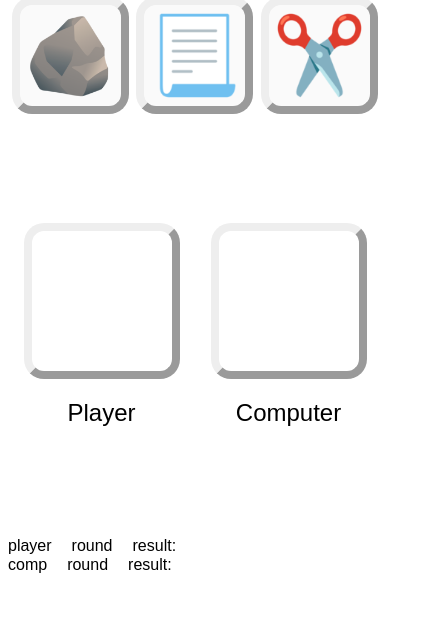
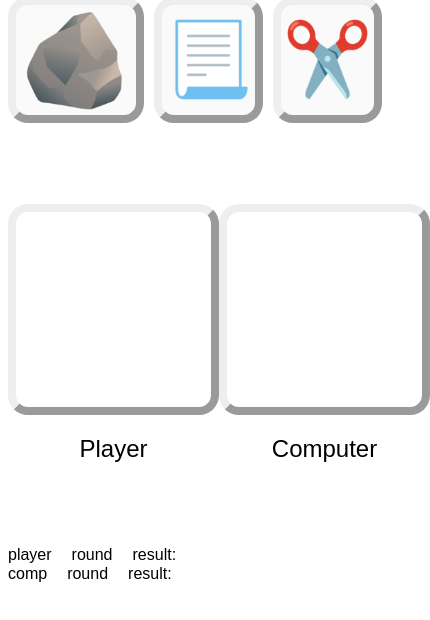
Before and after one commit to gnossiennes/RPS, a plain HTML site: page index.html in a window 390 px wide. Shown: the part 138-758 px from the top of the page, 430 px wide, since content can reach past the window. Drawn offline with Linux system fonts and the light colour scheme.

Commit message:
adj rel sizes for responsiveness

```diff
--- a/styles.css
+++ b/styles.css
@@ -20,10 +20,10 @@ body {
 
 
 img {
-    min-height: 4vh;
-    max-height: 18vh;
-    min-width: 4vh;
-    max-height: 18vh;
+    min-height: 10vw;
+    max-height: 200px;
+    min-width: 10vh;
+    max-width: 200px;
 }
 
 .header {
@@ -38,14 +38,15 @@ img {
 
 .button-area {
     display: flex;
-    justify-content: space-around;
+    justify-content: space-evenly;
+    gap: 10px;
 }
 
 
 button {
     font-size: 50px;
-    width: 30vw;
-    height: 30vw;
+    min-width: 25vw;
+    min-height: 25vw;
     display: flex;
     align-items: center;
     justify-content: center;
@@ -106,8 +107,8 @@ button {
     display: flex;
     justify-content: center;
     align-items: center;
-    height: 40vw;
-    width: 40vw;
+    height: 25vh;
+    width: 25vh;
     border-radius: 20px;
     border-width: 1vh;
     border-style: outset;
@@ -117,8 +118,8 @@ button {
     display: flex;
     justify-content: center;
     align-items: center;
-    height: 40vw;
-    width: 40vw;
+    height: 25vh;
+    width: 25vh;
     border-radius: 20px;
     border-width: 1vh;
     border-style: outset;
```
